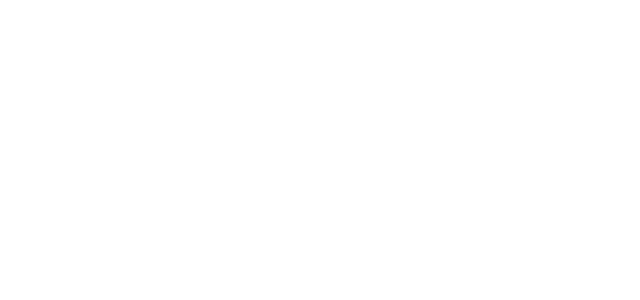
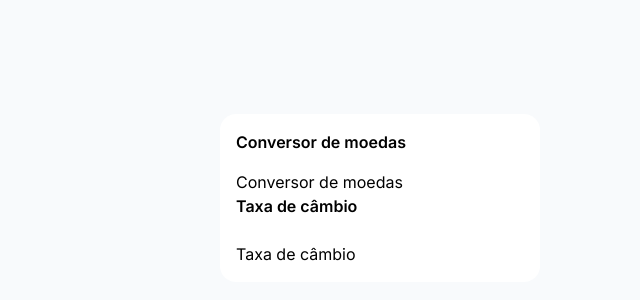
Before and after one commit to KrisMazzini/boraCodar-09, a React (Vite) app: page / in a window 1280 px wide. Shown: the part 202-502 px from the top of the page, without its empty margins (260-900 px from the left). Built offline with nearby package versions, Linux system fonts and the light colour scheme.

Commit message:
add initial configs and home page draft

```diff
--- a/index.html
+++ b/index.html
@@ -1,9 +1,15 @@
 <!DOCTYPE html>
 <html lang="en">
   <head>
+    <link rel="preconnect" href="https://fonts.googleapis.com">
+    <link rel="preconnect" href="https://fonts.gstatic.com" crossorigin>
+
     <meta charset="UTF-8" />
+    <meta name="viewport" content="width=device-width, initial-scale=1.0" />
+
     <link rel="icon" type="image/svg+xml" href="/vite.svg" />
-    <meta name="viewport" content="width=device-width, initial-scale=1.0" />
+    <link href="https://fonts.googleapis.com/css2?family=Inter:wght@400;600&display=swap" rel="stylesheet">
+
     <title>Bora Codar #09</title>
   </head>
   <body>
--- /dev/null
+++ b/src/components/CardSection/index.tsx
@@ -0,0 +1,16 @@
+import { ReactNode } from 'react'
+import { Container, ContainerProps } from './styles'
+
+interface CardSectionProps extends ContainerProps {
+  title: string
+  children: ReactNode
+}
+
+export function CardSection({ title, children, ...props }: CardSectionProps) {
+  return (
+    <Container {...props}>
+      <p>{title}</p>
+      {children}
+    </Container>
+  )
+}
--- /dev/null
+++ b/src/components/CardSection/styles.ts
@@ -0,0 +1,21 @@
+import styled from 'styled-components'
+
+const CONTENT_GAP = {
+  sm: '0.8rem',
+  md: '1.6rem',
+  lg: '2.4rem',
+} as const
+
+export interface ContainerProps {
+  contentGap?: keyof typeof CONTENT_GAP
+}
+
+export const Container = styled.div<ContainerProps>`
+  display: flex;
+  flex-direction: column;
+  gap: ${(props) => CONTENT_GAP[props.contentGap || 'md']};
+
+  > p {
+    font-weight: 600;
+  }
+`
--- a/src/pages/Home/index.tsx
+++ b/src/pages/Home/index.tsx
@@ -1,5 +1,13 @@
+import { CardSection } from '../../components/CardSection'
 import { Container } from './styles'
 
 export function Home() {
-  return <Container></Container>
+  return (
+    <Container>
+      <CardSection title="Conversor de moedas">Conversor de moedas</CardSection>
+      <CardSection title="Taxa de câmbio" contentGap="lg">
+        Taxa de câmbio
+      </CardSection>
+    </Container>
+  )
 }
--- a/src/pages/Home/styles.ts
+++ b/src/pages/Home/styles.ts
@@ -1,3 +1,9 @@
 import styled from 'styled-components'
 
-export const Container = styled.main``
+export const Container = styled.main`
+  min-width: 32rem;
+  padding: 1.6rem;
+  border-radius: 16px;
+
+  background-color: ${(props) => props.theme['surface-primary']};
+`
--- a/src/styles/global.ts
+++ b/src/styles/global.ts
@@ -6,4 +6,26 @@
         padding: 0;
         box-sizing: border-box;
     }
+
+    :root {
+        font-size: 62.5%;
+    }
+
+    body {
+        min-height: 100vh;
+        padding: 2rem;
+
+        display: flex;
+        justify-content: center;
+        align-items: center;
+
+        background-color: ${(props) => props.theme['bg-color']};
+    }
+
+    body, input {
+        font-family: 'Inter', sans-serif;
+        font-size: 1.6rem;
+        font-weight: 400;
+        line-height: 2.4rem;
+    }
 `
--- a/src/styles/themes/default.ts
+++ b/src/styles/themes/default.ts
@@ -1,4 +1,13 @@
 export const defaultTheme = {
   black: '#000000',
+  highlight: '#7C3AED',
+  'chart-gradient':
+    'linear-gradient(180deg, rgba(124, 58, 237, 0.5) 21.15%, rgba(124, 58, 237, 0) 100%)',
+  'text-primary': '#0F172A',
+  'text-secondary': '#334155',
+  'surface-primary': '#FFFFFF',
+  'surface-secondary': '#EDE9FE',
+  'graphic-elements': '#94A3B8',
+  'bg-color': '#F8FAFC',
   white: '#FFFFFF',
 }
```
